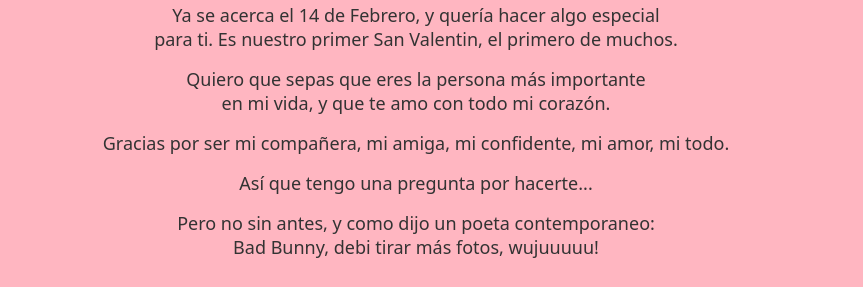
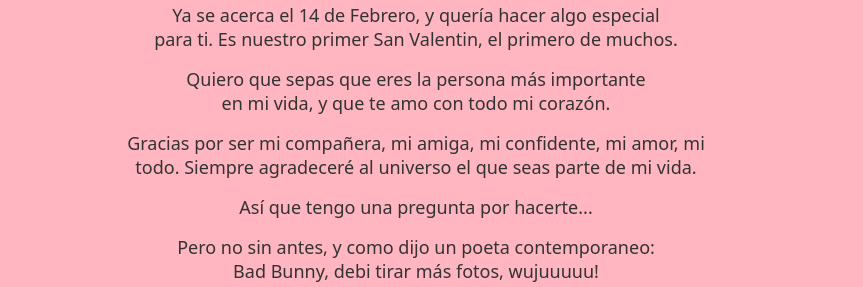
Before and after one commit to gmedin1/valentine, a plain HTML site: page index.html in a window 1280 px wide. Shown: the part 1310-1597 px from the top of the page, without its empty margins (224-1087 px from the left). Drawn offline with Linux system fonts and the light colour scheme.

Commit message:
Update index.html

```diff
--- a/index.html
+++ b/index.html
@@ -52,7 +52,7 @@
         </p>
         <p>
           Gracias por ser mi compañera, mi amiga, mi confidente, mi amor, mi
-          todo.
+          todo. Siempre agradeceré al universo el que seas parte de mi vida.
         </p>
         <p>Así que tengo una pregunta por hacerte...</p>
         <p>
```
